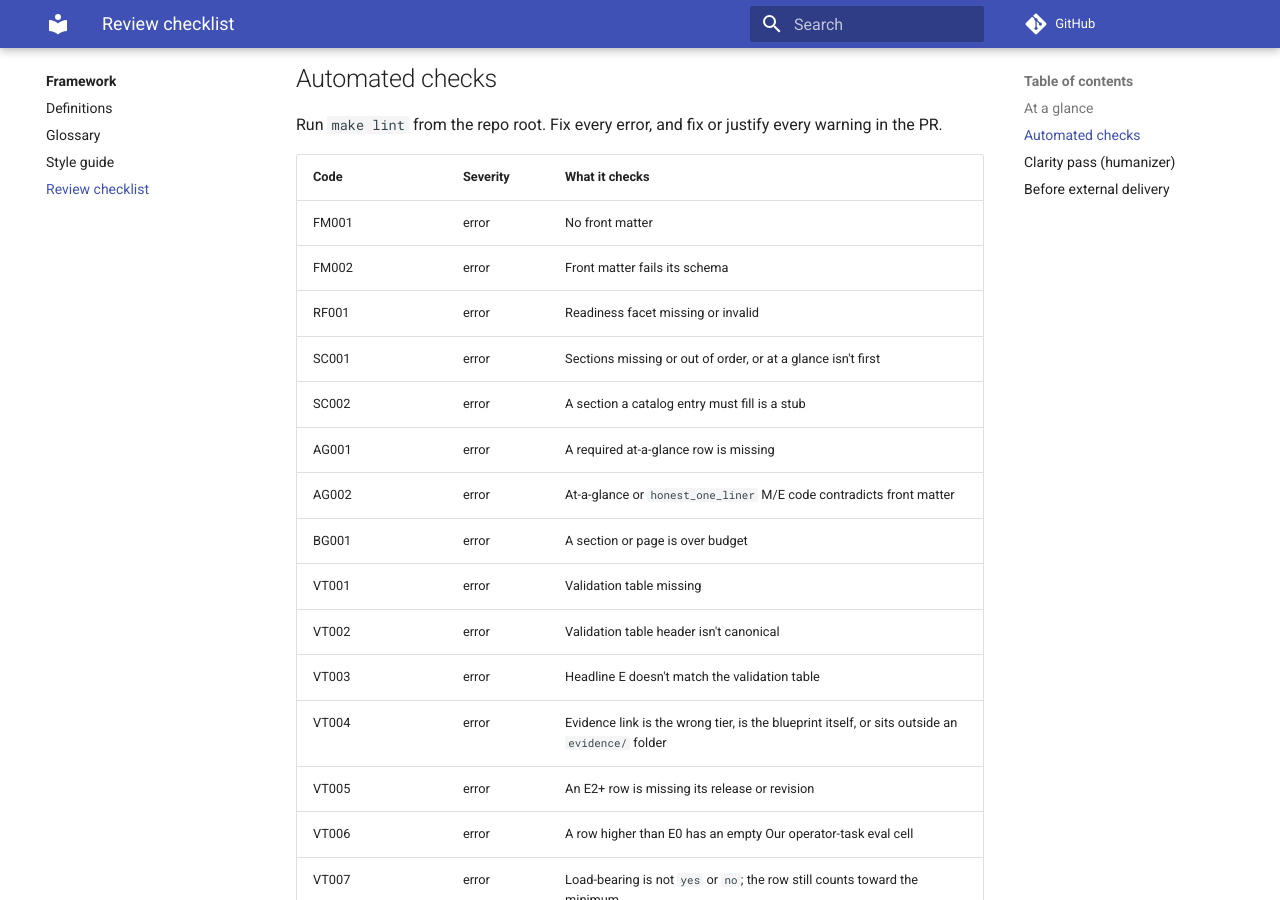
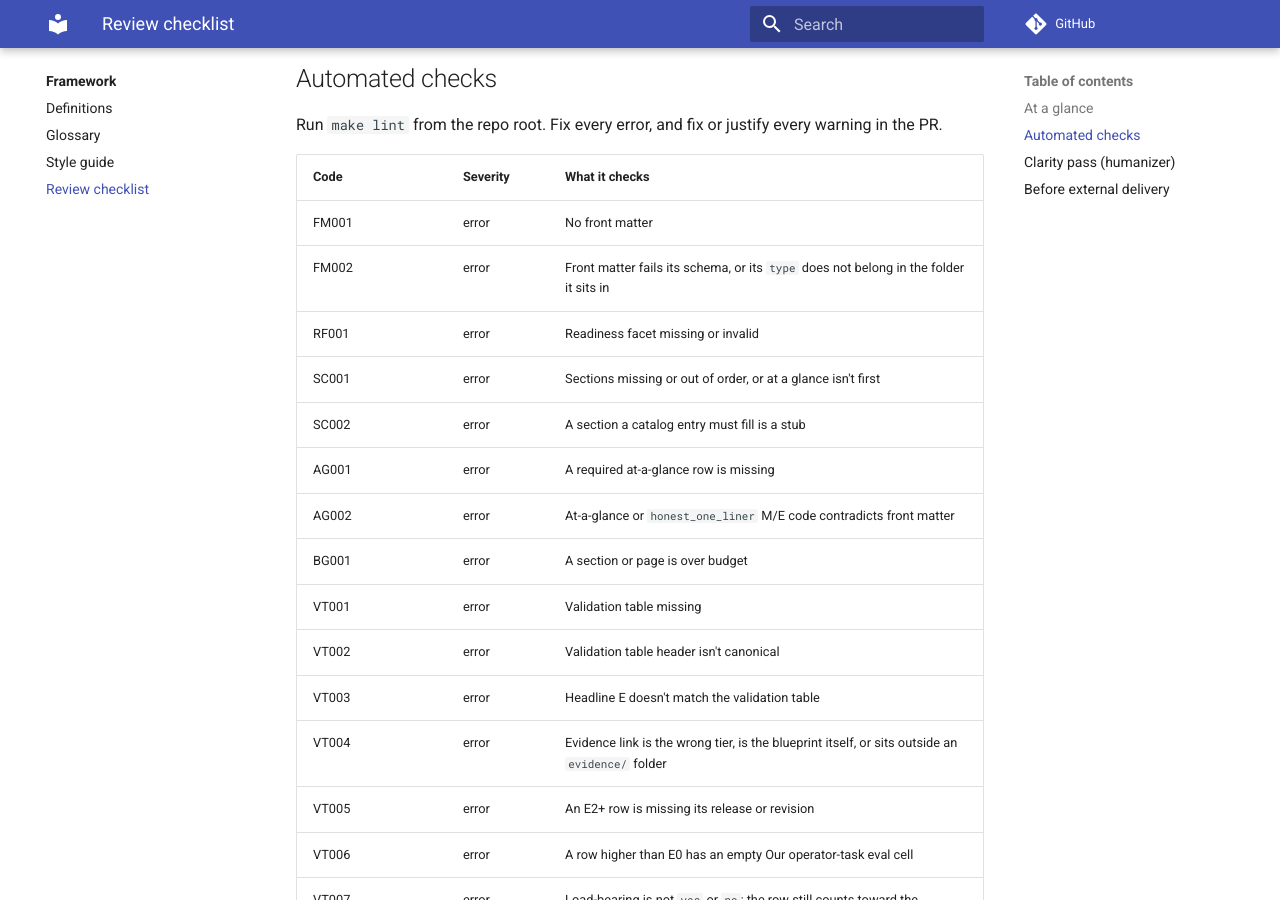
Before and after one commit to ravisharma5/otel-telco-blueprints, an MkDocs documentation site: the page built from framework/review-checklist.md, in a window 1280 px wide and 900 px high, scrolled down 592 px. Built offline with MkDocs 1.6.1 and Material for MkDocs 9.7.7, drawn with Linux system fonts in a browser that asks for light colours; comment, search, counter and statistics services are not loaded.

Commit message:
docs(framework): note the wrong-folder case in the front matter check

```diff
--- a/framework/review-checklist.md
+++ b/framework/review-checklist.md
@@ -24,7 +24,7 @@ Run `make lint` from the repo root. Fix every error, and fix or justify every wa
 | Code | Severity | What it checks |
 |---|---|---|
 | FM001 | error | No front matter |
-| FM002 | error | Front matter fails its schema |
+| FM002 | error | Front matter fails its schema, or its `type` does not belong in the folder it sits in |
 | RF001 | error | Readiness facet missing or invalid |
 | SC001 | error | Sections missing or out of order, or at a glance isn't first |
 | SC002 | error | A section a catalog entry must fill is a stub |
```
